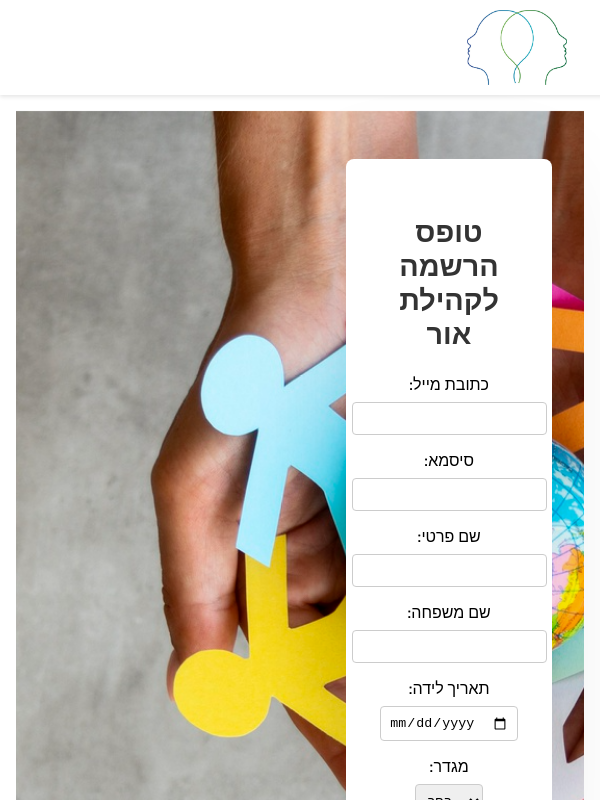
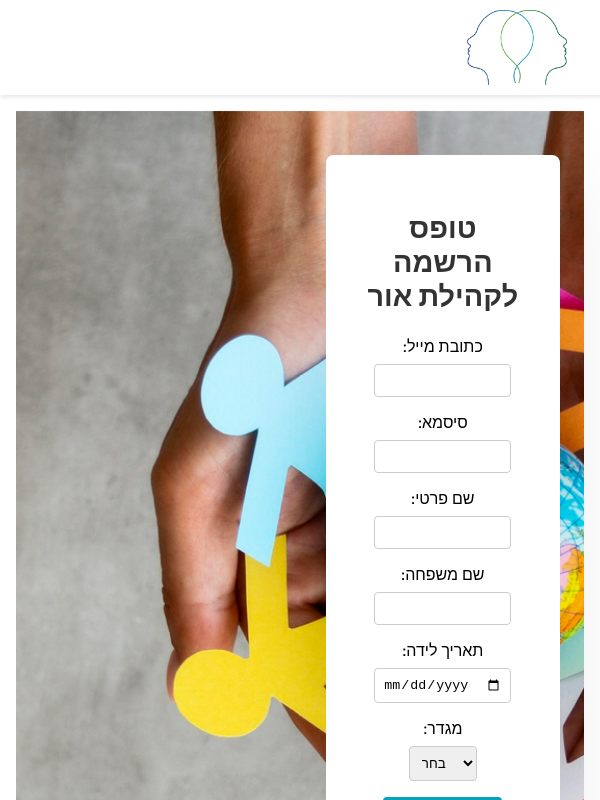
Before and after one commit to TzlilMa/Or-community-association, a React (Create React App) app in the folder my-app/: page /registrationForm in a window 600 px wide. Built offline with nearby package versions, Linux system fonts and the light colour scheme; no server answers.

Commit message:
fix style

```diff
--- a/my-app/src/styles/registrationForm.css
+++ b/my-app/src/styles/registrationForm.css
@@ -83,3 +83,62 @@ html {
   color: red;
   margin-bottom: 1rem;
 }
+
+/* Media Queries for Responsiveness */
+
+/* For small devices (phones, less than 600px) */
+@media only screen and (max-width: 600px) {
+  .registration-container {
+    width: 90%;
+    height: auto;
+    margin-right: 1rem;
+  }
+
+  .registration-form input,
+  .registration-form button {
+    width: 80%;
+  }
+
+  .registration-form button {
+    height: auto;
+    font-size: medium;
+  }
+}
+
+/* For medium devices (tablets, 600px to 900px) */
+@media only screen and (min-width: 600px) and (max-width: 900px) {
+  .registration-container {
+    width: 80%;
+    height: auto;
+    margin-right: 1.5rem;
+  }
+
+  .registration-form input,
+  .registration-form button {
+    width: 70%;
+  }
+
+  .registration-form button {
+    height: auto;
+    font-size: large;
+  }
+}
+
+/* For large devices (desktops, 900px and up) */
+@media only screen and (min-width: 900px) {
+  .registration-container {
+    width: 30%;
+    height: 80%;
+    margin-right: 2rem;
+  }
+
+  .registration-form input,
+  .registration-form button {
+    width: 50%;
+  }
+
+  .registration-form button {
+    height: 50px;
+    font-size: large;
+  }
+}
```
Also changed, not shown: my-app/src/styles/Homepage.css (+7 -4 lines).
